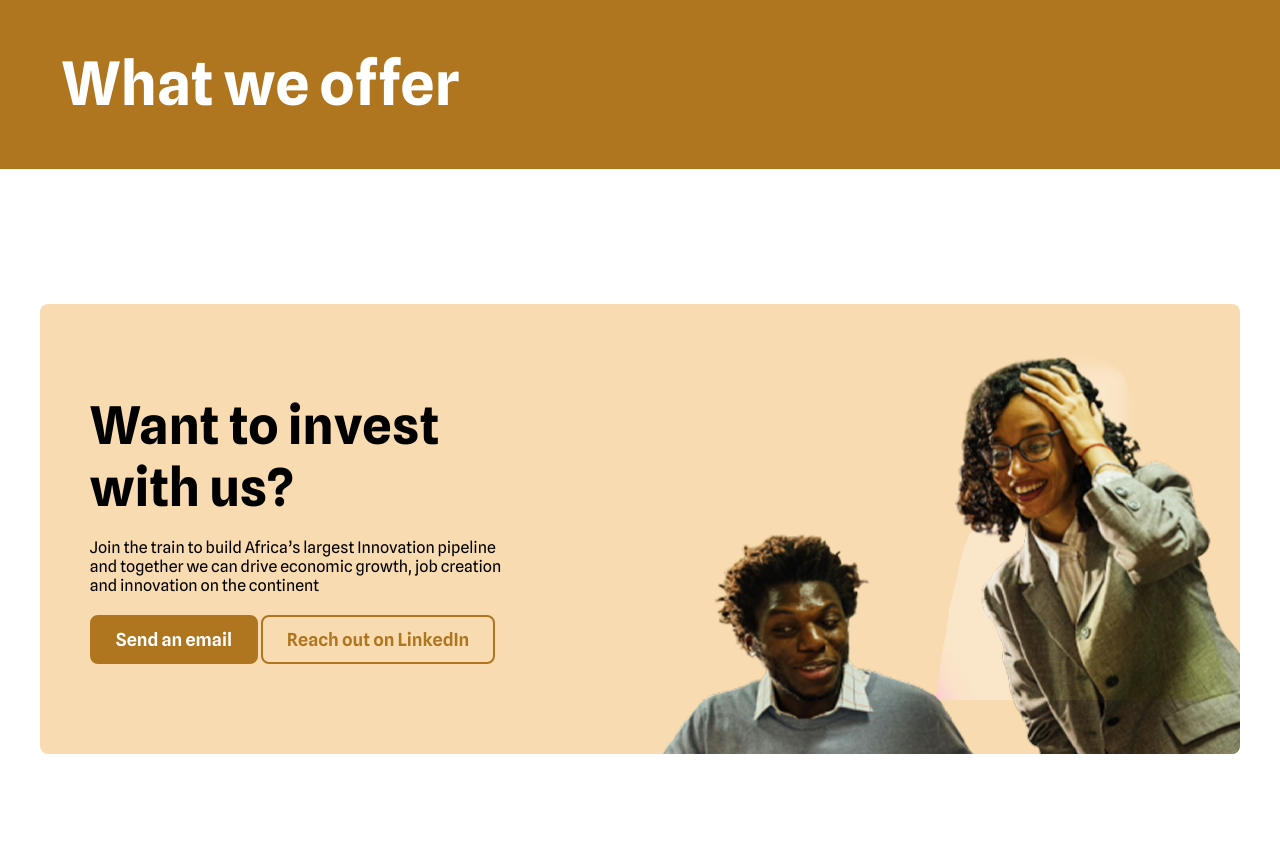
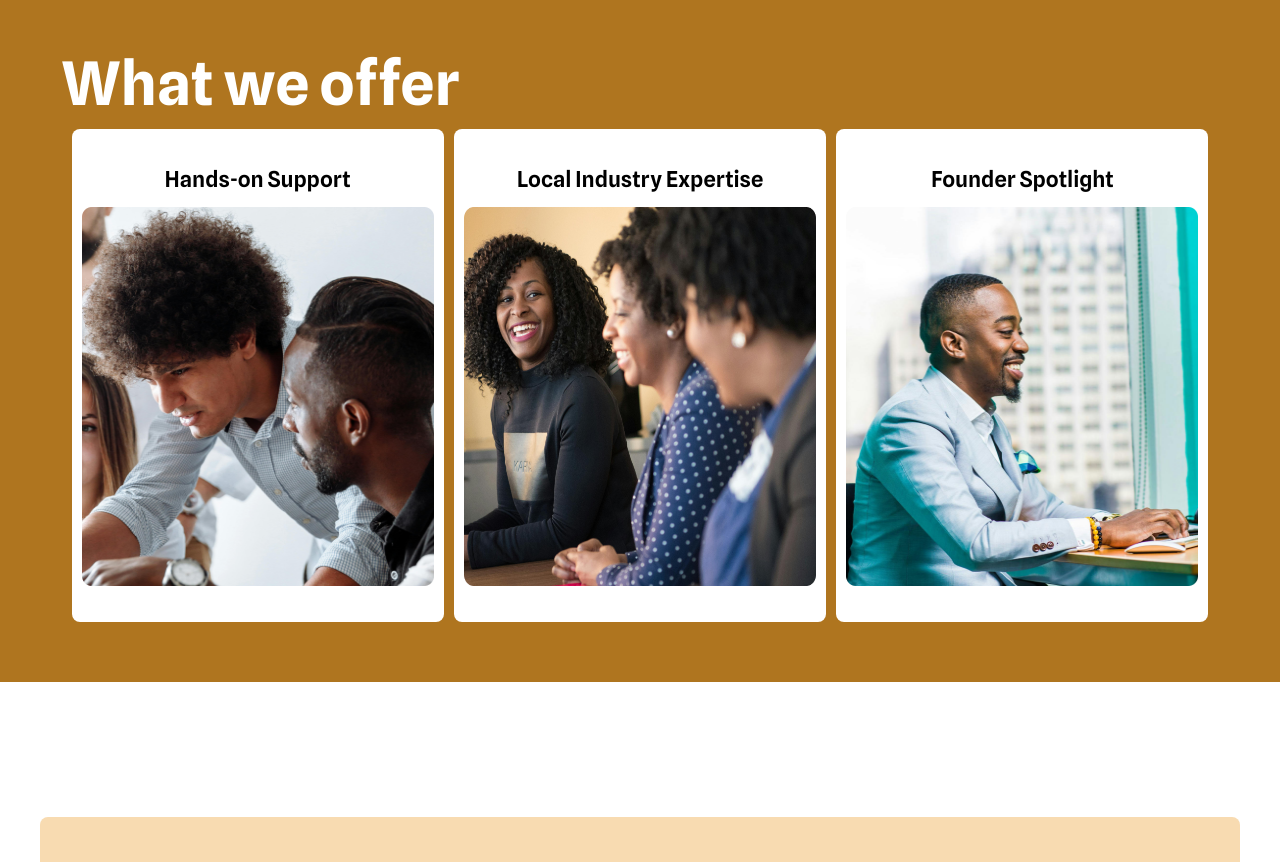
Before and after one commit to JhayStark/protoseed, a plain HTML site: page index.html in a window 1280 px wide. Shown: the part 2091-2953 px from the top of the page. Drawn offline with Linux system fonts and the light colour scheme.

Commit message:
fix:chore

```diff
--- a/index.css
+++ b/index.css
@@ -220,6 +220,43 @@
   margin-right: 10px;
 }
 
+.what-we-offer-container {
+  display: flex;
+  flex-direction: row;
+}
+
+.we-offer-child {
+  width: 357px;
+  height: 493px;
+  background-color: #ffffff;
+  display: flex;
+  flex-direction: column;
+  align-items: center;
+  justify-content: center;
+  border-radius: 8px;
+  gap: 15px;
+  padding: 0px 10px;
+}
+
+.we-offer-img {
+  width: 100%;
+  height: 379px;
+}
+
+.title {
+  font-size: 22px;
+  font-weight: 600;
+}
+
+.what-we-offer-container {
+  display: flex;
+  flex-direction: column;
+  align-items: center;
+  justify-content: center;
+  gap: 10px;
+  padding: 10px;
+}
+
 @media screen and (max-width: 430px) {
   #invest-with-us {
     align-items: start;
@@ -235,6 +272,11 @@
     bottom: 0;
     right: 0;
     border-bottom-right-radius: 8px;
+  }
+
+  .we-offer-child {
+    width: 407px;
+    height: 493px;
   }
 }
 
@@ -351,4 +393,7 @@
     width: 578px;
     height: 402px;
   }
+  .what-we-offer-container {
+    flex-direction: row;
+  }
 }
--- a/index.html
+++ b/index.html
@@ -88,6 +88,20 @@
           </p>
         </div>
         <p id="approach-title">What we offer</p>
+        <div class="what-we-offer-container">
+          <div class="we-offer-child">
+            <p class="title">Hands-on Support</p>
+            <img src="./public/assets/Image-1.png" class="we-offer-img" />
+          </div>
+          <div class="we-offer-child">
+            <p class="title">Local Industry Expertise</p>
+            <img src="./public/assets/Image-2.png" class="we-offer-img" />
+          </div>
+          <div class="we-offer-child">
+            <p class="title">Founder Spotlight</p>
+            <img src="./public/assets/Image-3.png" class="we-offer-img" />
+          </div>
+        </div>
       </div>
     </section>
     <section id="why-invest">
```
Also changed, not shown: public/assets/Image-1.png (added), public/assets/Image-2.png (added), public/assets/Image-3.png (added).
